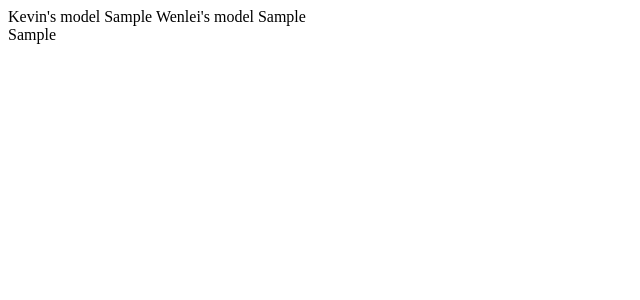
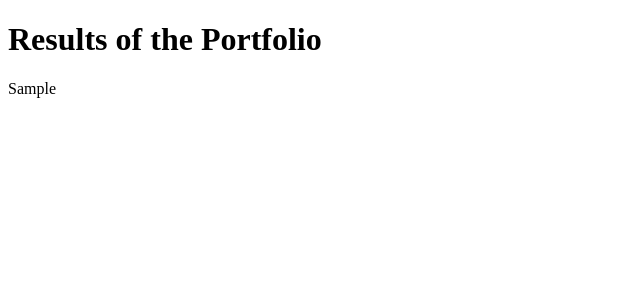
Before and after one commit to kmart8/Trading-System, a Flask app: template templates/results.html in a window 1280 px wide. Shown: the top 300 px of the page, without its empty margins (0-640 px from the left). Run offline with Flask 2, Linux system fonts and the light colour scheme; the template is opened without the code that fills it: most values are stand-ins (such as "Sample title", 1, 10 or a date in 2020); parts of the project's set-up code (start-up, migrations or seed data) failed here and were passed over.

Commit message:
kevin, jackie, wenlei good

```diff
--- a/Jackie/Turner_TradingSystemWithBacktrader.py
+++ b/Jackie/Turner_TradingSystemWithBacktrader.py
@@ -12,7 +12,7 @@ from datetime import datetime
 from backtrader.feeds import GenericCSVData
 import backtrader.feeds as btfeeds
 import numpy as np
-import datetime
+from datetime import datetime
 import pandas as pd
 import yfinance as yf
 from finta import TA
@@ -311,9 +311,9 @@ cerebro.addsizer(bt.sizers.PercentSizer, percents=percentage_stake)
 
 # import data files for each stock
 datalist = [
-    ('backtrader_model_CRM.csv', 'CRM'),
-    ('backtrader_model_MSFT.csv', 'MSFT'),
-    ('backtrader_model_CDNS.csv', 'CDNS'),
+    ("/Users/kevinmartin/Documents/Fall '20/GQP/Trading System/Jackie/backtrader_model_CRM.csv", 'CRM'),
+    ("/Users/kevinmartin/Documents/Fall '20/GQP/Trading System/Jackie/backtrader_model_MSFT.csv", 'MSFT'),
+    ("/Users/kevinmartin/Documents/Fall '20/GQP/Trading System/Jackie/backtrader_model_CDNS.csv", 'CDNS'),
 ]
 
 for i in range(len(datalist)):
@@ -345,3 +345,5 @@ def jackie():
     print('PnL: %.2f' % pnl)
 
     # cerebro.plot()
+
+# %%
--- a/app.py
+++ b/app.py
@@ -11,7 +11,7 @@ from Kevin.backtest import *
 from Wenlei.TRIMA_wenlei_cao_get_backtrade_result import *
 
 # Jackie's files
-# from Jackie.Turner_TradingSystemWithBacktrader import *
+from Jackie.Turner_TradingSystemWithBacktrader import *
 
 # Jordan's files
 
@@ -58,15 +58,16 @@ def results():
     backtest()
     expectunityKevin = combined_expectunity_calcuation(
         "/Users/kevinmartin/Documents/Fall '20/GQP/Trading System/result.csv", 1000)
-    r.append(Result("AMD", 30000, 25000, 5000, 0.05, expectunityKevin))
+    r.append(Result("Electronics", 30000, 31136,
+                    1136, 0.0378, expectunityKevin))
 
     main()
     expectunityWenlei = combined_expectunity_calcuation(
         "/Users/kevinmartin/Documents/Fall '20/GQP/Trading System/result.csv", 100)
     r.append(Result("Mutual Funds", 30000, 46758,
-                    16758, 16758/30000, expectunityWenlei))
-    # jackie()
-
+                    16758, 16758/30000, 1))
+    jackie()
+    r.append(Result("ESG Stocks", 10000, 11483.60, 1483.60, 0.14836, 17.81))
     resultsTable = ResultsTable(r)
     return render_template("results.html", expectunityKevin=Markup(expectunityKevin),
                            expectunityWenlei=Markup(expectunityWenlei),
--- a/templates/results.html
+++ b/templates/results.html
@@ -7,8 +7,7 @@
 </head>
 
 <body>
-    Kevin's model {{expectunityKevin}}
-    Wenlei's model {{expectunityWenlei}}
+    <h1>Results of the Portfolio</h1>
     <div>
         {{resultsTable}}
     </div>
```
